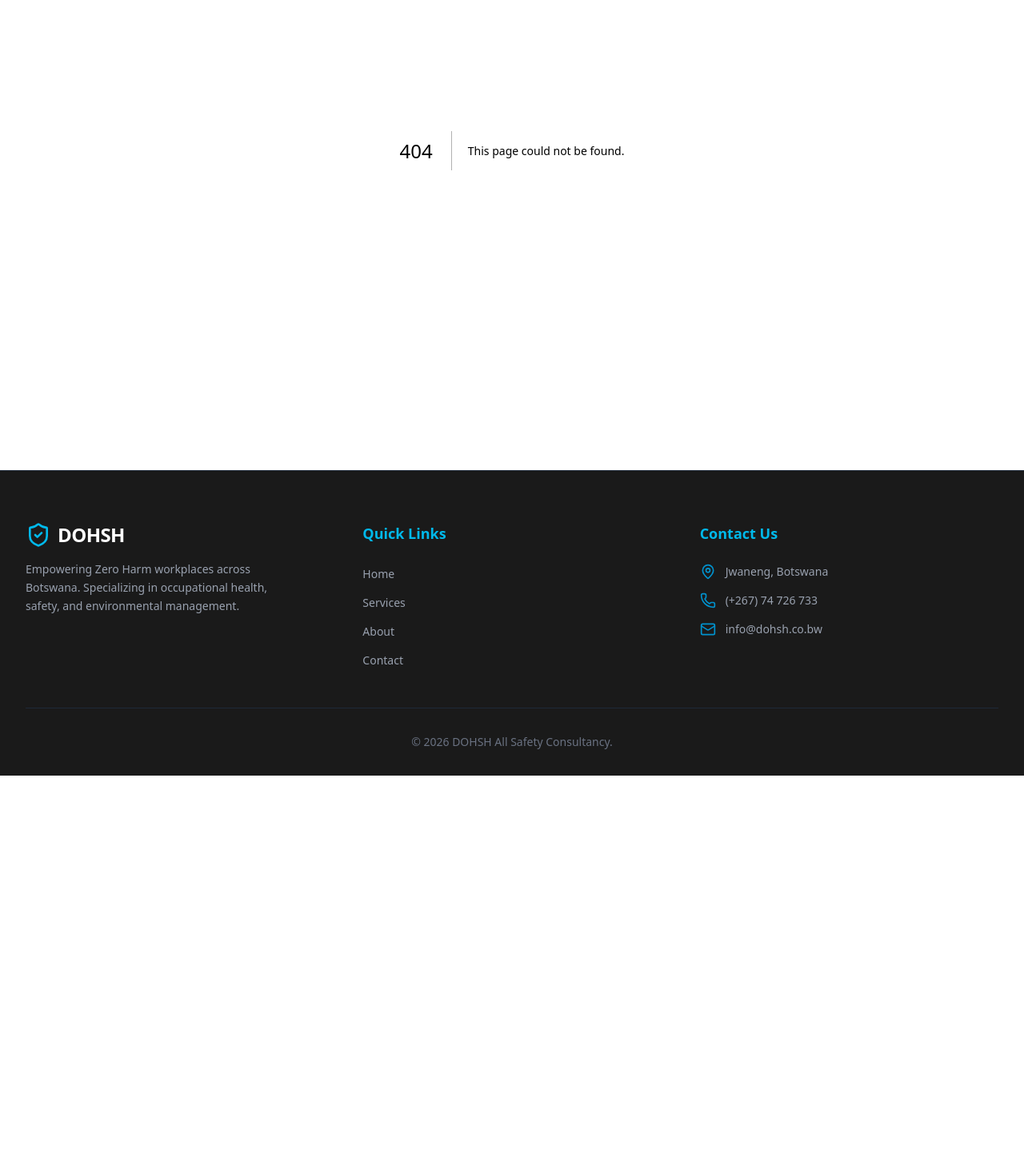
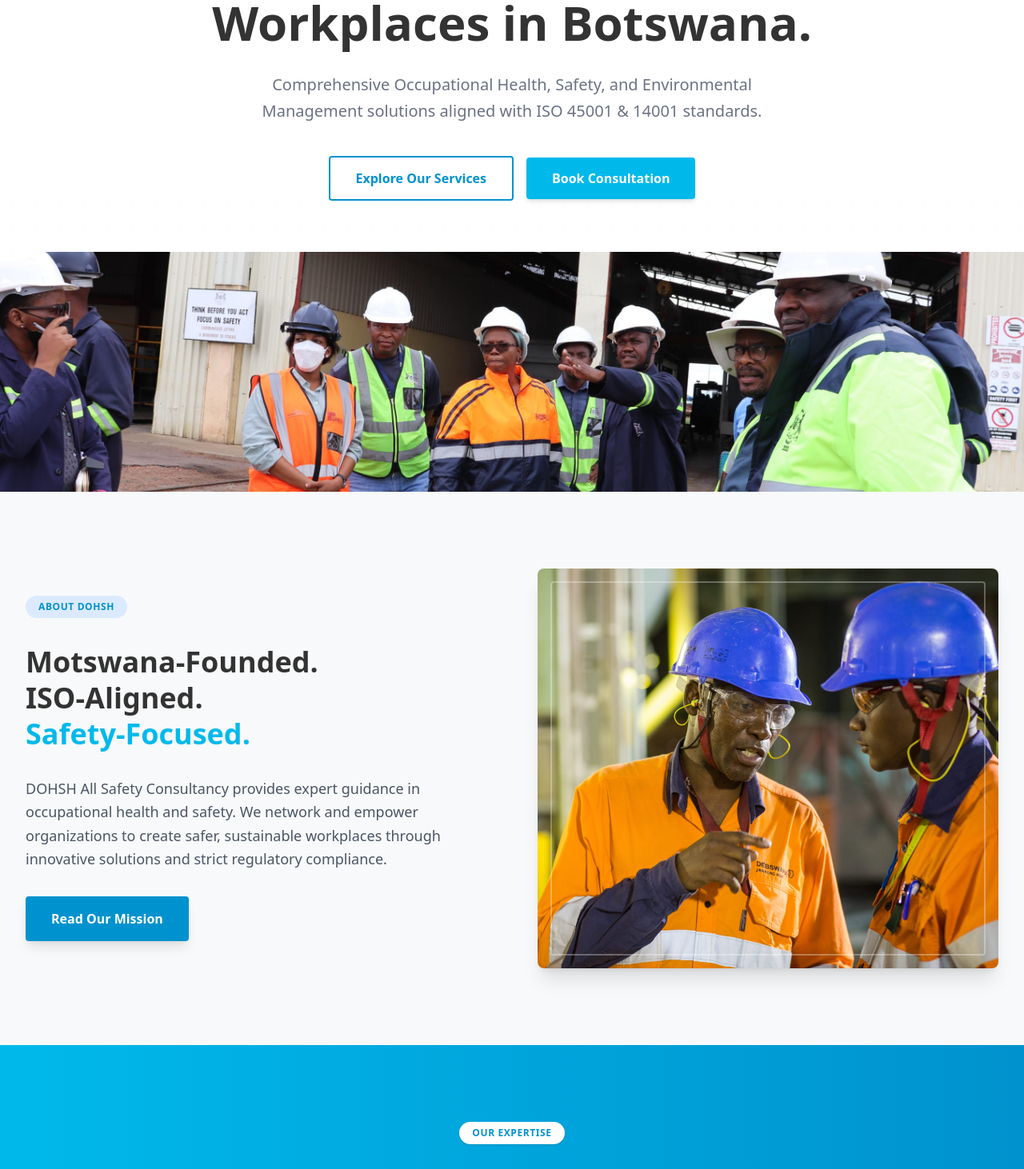
Before and after one commit to open-hive/oh-dohsh-landing, a Next.js app: page /oh-dohsh-landing/ in a window 1280 px wide. Before the commit this address had no page. Shown: the part 293-1755 px from the top of the page at 80% size. Before the commit the page ends 1263 px from the top, so only its background shows below. Built offline with nearby package versions, Linux system fonts and the light colour scheme.

Commit message:
fix 3, removed the env check

```diff
--- a/app/about/page.tsx
+++ b/app/about/page.tsx
@@ -44,7 +44,7 @@ export default function About() {
             {/* Left Column: Image - Replaced with about us 1 */}
             <div className="relative h-[450px] rounded-lg overflow-hidden shadow-2xl">
               <img
-                src="/about.jpg"
+                src="/oh-dohsh-landing/about.jpg"
                 alt="Professional Consultation"
                 className="w-full h-full object-cover"
               />
@@ -279,7 +279,7 @@ function TeamMember({ name, position, tenure, image, bio }: {
           {/* Profile Image */}
           <div className="relative h-80 overflow-hidden">
             <img
-              src={image}
+              src="/oh-dohsh-landing/profile placeholder.jpg"
               alt={name}
               className="w-full h-full object-cover transition-transform duration-500 group-hover:scale-110"
             />
@@ -332,7 +332,7 @@ function TeamMember({ name, position, tenure, image, bio }: {
               {/* Profile Image */}
               <div className="h-64 overflow-hidden rounded-t-lg relative">
                 <img
-                  src={image}
+                  src="/oh-dohsh-landing/profile placeholder.jpg"
                   alt={name}
                   className="w-full h-full object-cover"
                 />
--- a/app/page.tsx
+++ b/app/page.tsx
@@ -49,7 +49,7 @@ export default function Home() {
       <section className="w-full h-[250px] md:h-[300px] relative">
         {/* Image: Replaced with Home photo 2 */}
         <img
-          src="/Home photo 2.JPG"
+          src="/oh-dohsh-landing/Home photo 2.JPG"
           alt="Safety Officer on Site"
           className="w-full h-full object-cover object-center"
         />
@@ -88,7 +88,7 @@ export default function Home() {
             {/* Right Column: Visual Image - Replaced with Home photo 1 */}
             <div className="relative h-[500px] w-full rounded-lg overflow-hidden shadow-xl">
               <img
-                src="/Home photo 1.jpg"
+                src="/oh-dohsh-landing/Home photo 1.jpg"
                 alt="Professional Team Meeting"
                 className="w-full h-full object-cover"
               />
--- a/app/services/page.tsx
+++ b/app/services/page.tsx
@@ -140,7 +140,7 @@ export default function Services() {
             {/* Right: Image - Replaced with services photo */}
             <div className="relative h-[400px] rounded-2xl overflow-hidden shadow-2xl">
               <img
-                src="/Services.jpg"
+                src="/oh-dohsh-landing/Services.jpg"
                 alt="PPE and Safety Gear"
                 className="w-full h-full object-cover"
               />
--- a/next.config.ts
+++ b/next.config.ts
@@ -1,11 +1,8 @@
 import type { NextConfig } from "next";
-
-const isProd = process.env.NODE_ENV === 'production';
 
 const nextConfig: NextConfig = {
   output: 'export',
-  // Only use basePath in production (GitHub Pages)
-  basePath: isProd ? '/oh-dohsh-landing' : '',
+  basePath: '/oh-dohsh-landing',
   images: {
     unoptimized: true,
   },
```
